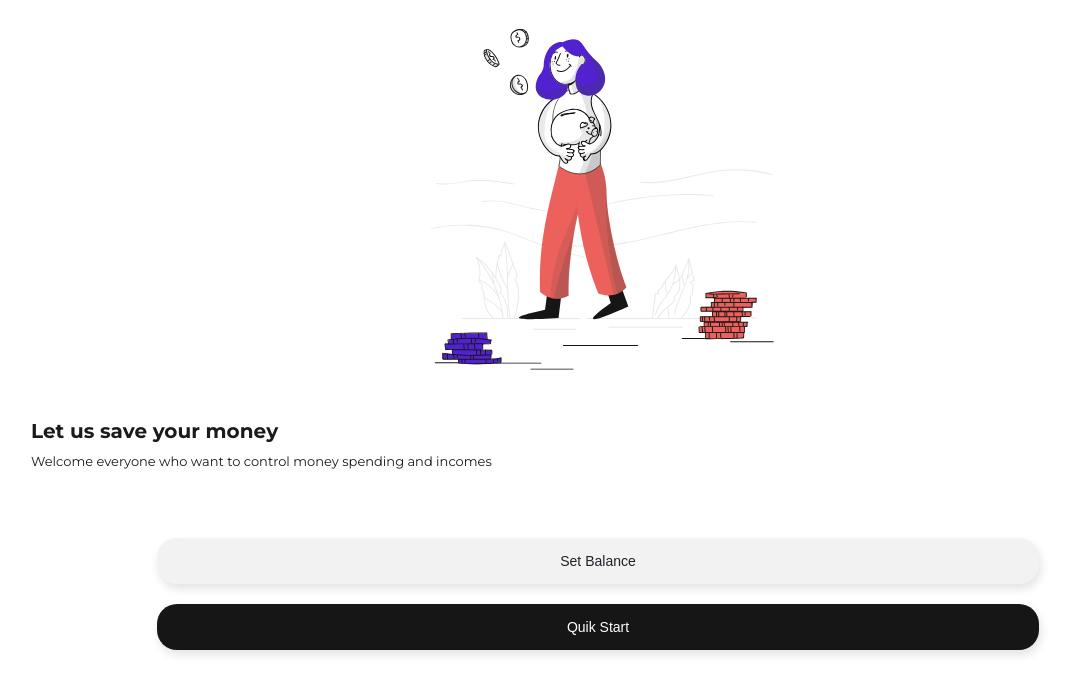
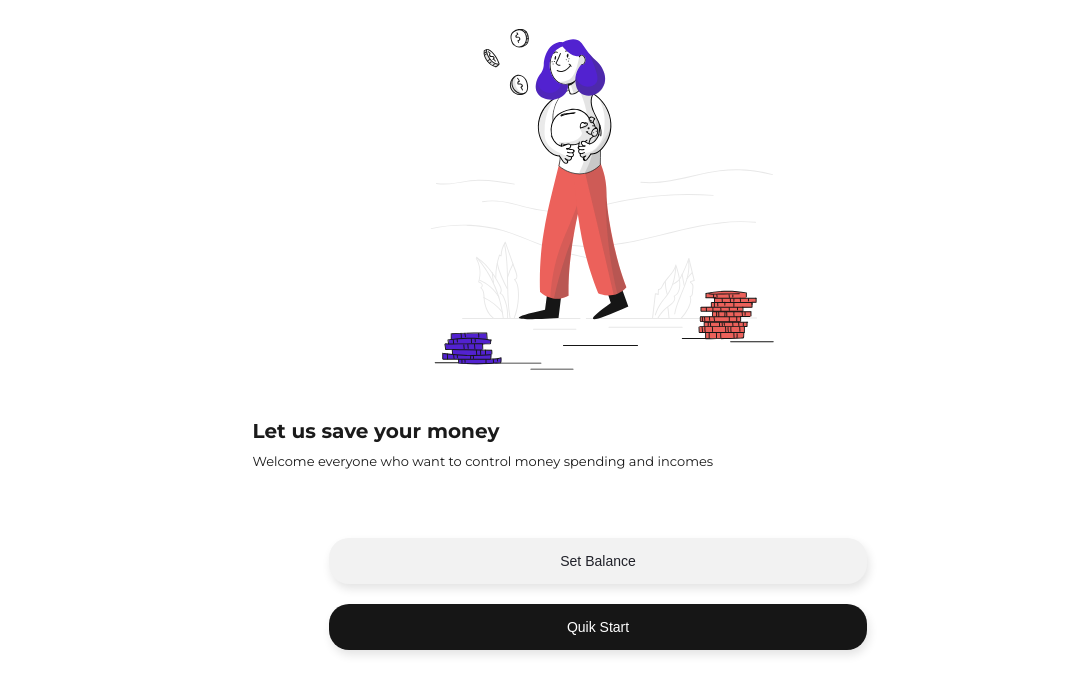
Before and after one commit to sokoloveugene/budget_app, a React (Create React App) app: page /welcome in a window 1280 px wide. Shown: the top 694 px of the page, without its empty margins (42-1114 px from the left). Built offline with nearby package versions, Linux system fonts and the light colour scheme.

Commit message:
front-end: added main container for app

```diff
--- a/src/App.module.css
+++ b/src/App.module.css
@@ -15,3 +15,8 @@
   height: 100%;
   fill: #555454;
 }
+
+.mainContainer {
+  max-width: 768px;
+  margin: 0 auto;
+}
--- a/src/App.tsx
+++ b/src/App.tsx
@@ -54,7 +54,7 @@ class App extends Component<MyProps, MyState> {
   render() {
     const { pathname } = this.props.location;
     return (
-      <div>
+      <div className={styles.mainContainer}>
         {pathname !== "/welcome" && (
           <header className={styles.header}>
             <Link className={styles.svgContainer} to="/menu">
```
